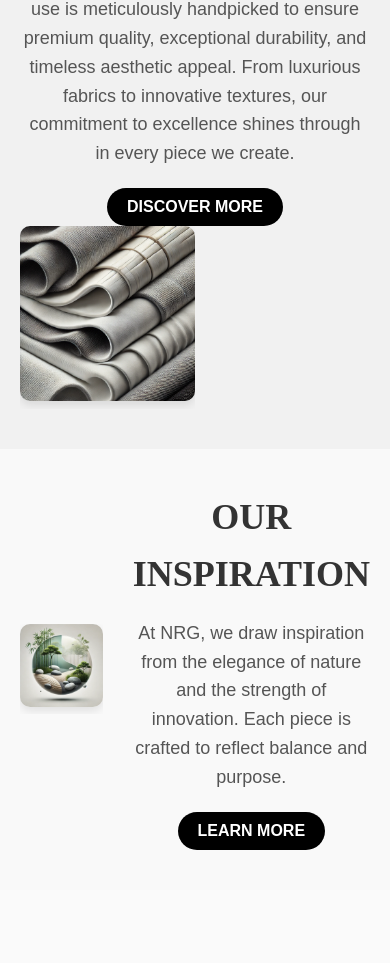
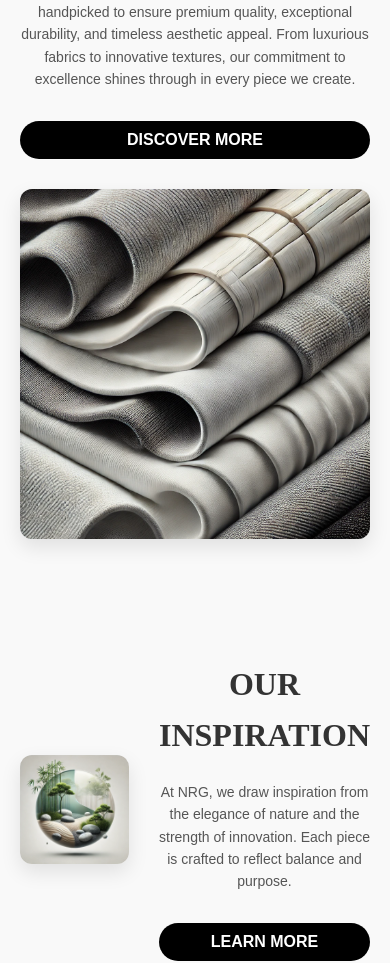
Before and after one commit to NRGTRW/frontend-nrgtrw, a React (Vite) app: page / in a window 390 px wide. Shown: the part 1019-1982 px from the top of the page. Built offline with nearby package versions, Linux system fonts and the light colour scheme.

Commit message:
materials css adjustments

```diff
--- a/src/assets/styles/inspiration.css
+++ b/src/assets/styles/inspiration.css
@@ -1,52 +1,57 @@
 .inspiration-section {
-  padding: 40px 20px;
+  padding: 60px 20px; /* Increase padding for spacious feel */
   display: flex;
   justify-content: center;
   align-items: center;
-  background-color: #f9f9f9;
+  background-color: #f9f9f9; /* Subtle background color */
 }
 
-.inspiration-content {
+.inspiration-container {
   display: flex;
-  flex-direction: row;
+  flex-direction: row-reverse; /* Reverse the positions: text on the right, image on the left */
   align-items: center;
-  gap: 30px;
+  gap: 50px; /* Add more space between text and image */
   max-width: 1200px;
   width: 100%;
 }
 
 .inspiration-image {
   flex: 1;
-  max-width: 50%;
-  overflow: hidden;
+  display: flex;
+  justify-content: center;
+  align-items: center;
 }
 
 .inspiration-image img {
-  width: 100%;
+  max-width: 100%;
   height: auto;
-  border-radius: 10px;
-  box-shadow: 0 4px 10px rgba(0, 0, 0, 0.1);
+  border-radius: 15px; /* Slightly more rounded corners */
+  box-shadow: 0 8px 20px rgba(0, 0, 0, 0.1); /* Subtle shadow for depth */
   object-fit: cover;
 }
 
 .inspiration-text {
   flex: 1;
+  display: flex;
+  flex-direction: column;
+  justify-content: center;
   text-align: left;
 }
 
 .inspiration-text h2 {
   font-family: "Cinzel", serif;
-  font-size: 36px;
+  font-size: 42px; /* Larger font for heading */
   color: #333;
-  margin-bottom: 15px;
+  margin-bottom: 20px;
+  text-transform: uppercase; /* Consistent styling */
 }
 
 .inspiration-text p {
   font-family: "Poppins", sans-serif;
-  font-size: 18px;
+  font-size: 18px; /* Standard text size */
   color: #555;
-  line-height: 1.6;
-  margin-bottom: 20px;
+  line-height: 1.8; /* Increase line height for readability */
+  margin-bottom: 30px;
 }
 
 .learn-more-button {
@@ -55,26 +60,54 @@
   font-weight: 600;
   color: #fff;
   background-color: #000;
-  padding: 10px 20px;
+  padding: 12px 24px; /* Slightly larger button */
   border: none;
-  border-radius: 50px;
+  border-radius: 25px; /* Softer button shape */
   cursor: pointer;
-  transition: background-color 0.3s ease;
+  transition: background-color 0.3s ease, transform 0.2s ease;
 }
 
 .learn-more-button:hover {
   background-color: #333;
+  transform: scale(1.05); /* Subtle zoom on hover */
 }
 
 /* Responsive Design */
-@media (max-width: 768px) {
-  .inspiration-content {
-    flex-direction: column;
-    gap: 20px;
+@media (max-width: 1024px) {
+  .inspiration-container {
+    flex-direction: column; /* Stack content vertically on smaller screens */
+    gap: 30px;
     text-align: center;
   }
 
   .inspiration-text {
     text-align: center;
   }
+
+  .inspiration-text h2 {
+    font-size: 36px; /* Adjust heading size for smaller screens */
+  }
+
+  .inspiration-text p {
+    font-size: 16px;
+    line-height: 1.6;
+  }
+
+  .inspiration-image img {
+    border-radius: 12px; /* Adjust radius for smaller screens */
+  }
 }
+
+@media (max-width: 768px) {
+  .inspiration-text h2 {
+    font-size: 32px; /* Further reduce font size on small devices */
+  }
+
+  .inspiration-text p {
+    font-size: 14px; /* Reduce text size */
+  }
+
+  .learn-more-button {
+    padding: 10px 20px; /* Adjust button size */
+  }
+}
--- a/src/assets/styles/materials.css
+++ b/src/assets/styles/materials.css
@@ -1,52 +1,57 @@
 .materials-section {
-  padding: 40px 20px;
+  padding: 60px 20px; /* Increase padding for spacious feel */
   display: flex;
   justify-content: center;
   align-items: center;
-  background-color: #f1f1f1;
+  background-color: #f9f9f9; /* Subtle background color */
 }
 
-.materials-content {
+.materials-container {
   display: flex;
-  flex-direction: row; /* Image on the right */
+  flex-direction: row;
   align-items: center;
-  gap: 30px;
+  gap: 50px; /* Add more space between text and image */
   max-width: 1200px;
   width: 100%;
 }
 
 .materials-image {
   flex: 1;
-  max-width: 50%;
-  overflow: hidden;
+  display: flex;
+  justify-content: center;
+  align-items: center;
 }
 
 .materials-image img {
-  width: 100%;
+  max-width: 100%;
   height: auto;
-  border-radius: 10px;
-  box-shadow: 0 4px 10px rgba(0, 0, 0, 0.1);
+  border-radius: 15px; /* Slightly more rounded corners */
+  box-shadow: 0 8px 20px rgba(0, 0, 0, 0.1); /* Subtle shadow for depth */
   object-fit: cover;
 }
 
 .materials-text {
   flex: 1;
+  display: flex;
+  flex-direction: column;
+  justify-content: center;
   text-align: left;
 }
 
 .materials-text h2 {
   font-family: "Cinzel", serif;
-  font-size: 36px;
+  font-size: 42px; /* Larger font for heading */
   color: #333;
-  margin-bottom: 15px;
+  margin-bottom: 20px;
+  text-transform: uppercase; /* Consistent styling */
 }
 
 .materials-text p {
   font-family: "Poppins", sans-serif;
-  font-size: 18px;
+  font-size: 18px; /* Standard text size */
   color: #555;
-  line-height: 1.6;
-  margin-bottom: 20px;
+  line-height: 1.8; /* Increase line height for readability */
+  margin-bottom: 30px;
 }
 
 .discover-more-button {
@@ -55,26 +60,54 @@
   font-weight: 600;
   color: #fff;
   background-color: #000;
-  padding: 10px 20px;
+  padding: 12px 24px; /* Slightly larger button */
   border: none;
-  border-radius: 50px;
+  border-radius: 25px; /* Softer button shape */
   cursor: pointer;
-  transition: background-color 0.3s ease;
+  transition: background-color 0.3s ease, transform 0.2s ease;
 }
 
 .discover-more-button:hover {
   background-color: #333;
+  transform: scale(1.05); /* Subtle zoom on hover */
 }
 
 /* Responsive Design */
-@media (max-width: 768px) {
-  .materials-content {
-    flex-direction: column;
-    gap: 20px;
+@media (max-width: 1024px) {
+  .materials-container {
+    flex-direction: column; /* Stack content vertically on smaller screens */
+    gap: 30px;
     text-align: center;
   }
 
   .materials-text {
     text-align: center;
   }
+
+  .materials-text h2 {
+    font-size: 36px; /* Adjust heading size for smaller screens */
+  }
+
+  .materials-text p {
+    font-size: 16px;
+    line-height: 1.6;
+  }
+
+  .materials-image img {
+    border-radius: 12px; /* Adjust radius for smaller screens */
+  }
 }
+
+@media (max-width: 768px) {
+  .materials-text h2 {
+    font-size: 32px; /* Further reduce font size on small devices */
+  }
+
+  .materials-text p {
+    font-size: 14px; /* Reduce text size */
+  }
+
+  .discover-more-button {
+    padding: 10px 20px; /* Adjust button size */
+  }
+}
```
Also changed, not shown: src/App.jsx (line endings or trailing spaces), src/pages/ProductPage.jsx (line endings or trailing spaces).
